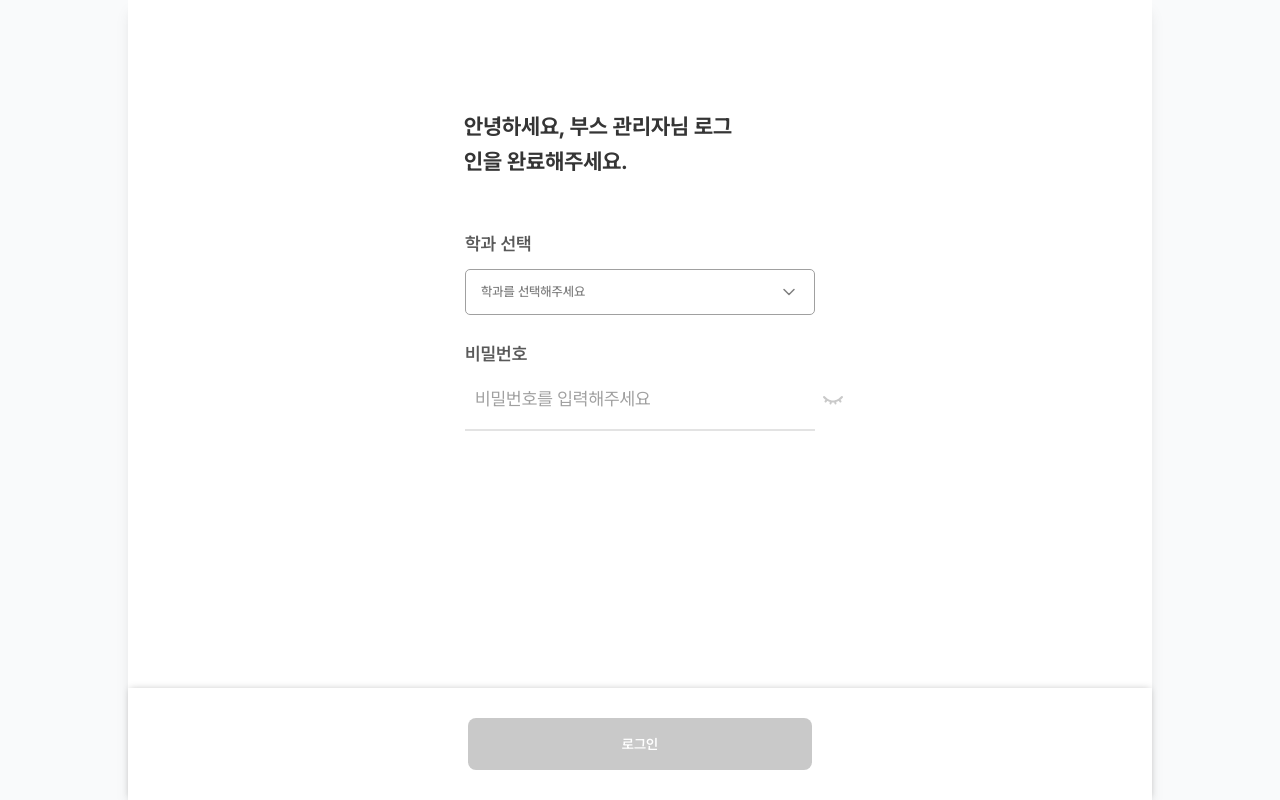
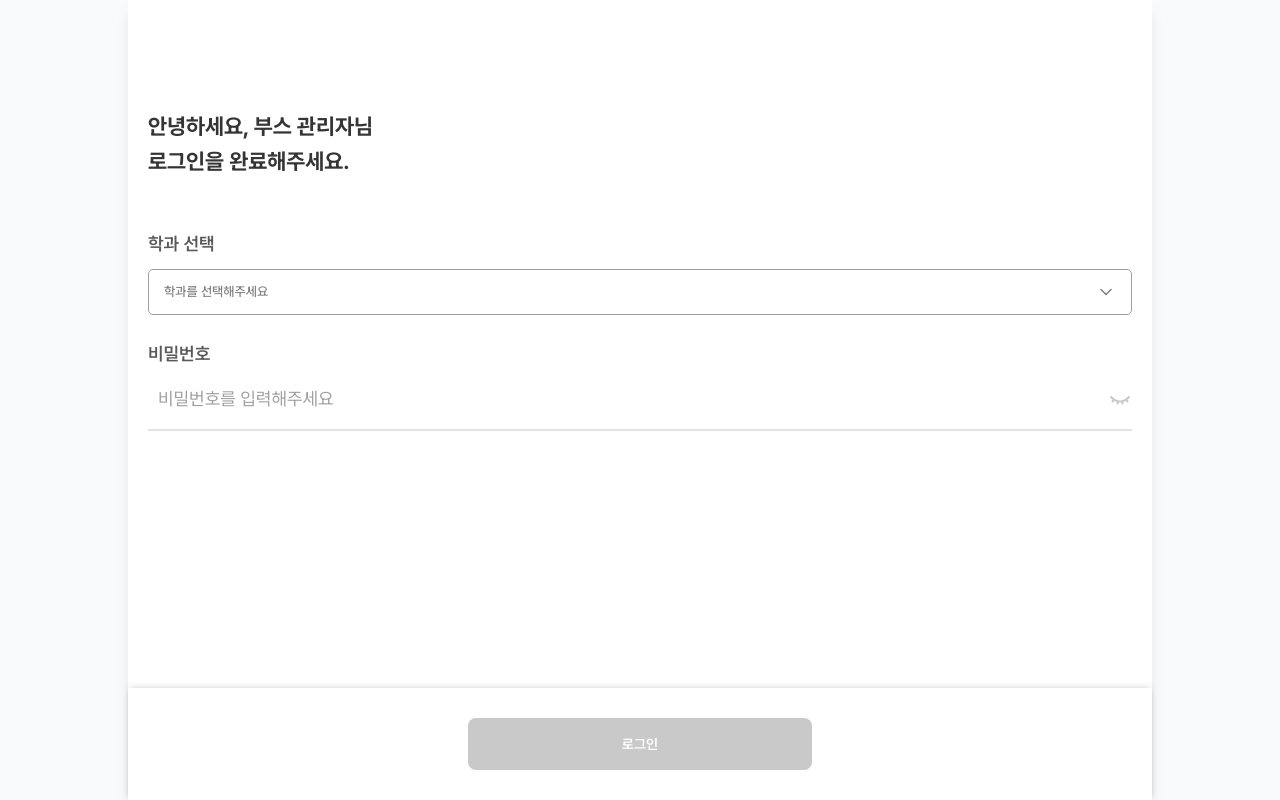
Before and after one commit to LikeLion-SKU/festival-fe, a React (Vite) app: page /login in a window 1280 px wide. Built offline with nearby package versions, Linux system fonts and the light colour scheme.

Commit message:
🎨 Design: 로그인 페이지 width 수정

```diff
--- a/src/components/Admin/AdminLogin/DepartmentBox.jsx
+++ b/src/components/Admin/AdminLogin/DepartmentBox.jsx
@@ -45,7 +45,7 @@ export default function DepartmentBox({
   }, []);
 
   return (
-    <div ref={wrapperRef} className="relative w-87.5">
+    <div ref={wrapperRef} className="relative w-full">
       <button
         type="button"
         onClick={() => setOpen((prev) => !prev)}
--- a/src/components/Admin/AdminLogin/PasswordBox.jsx
+++ b/src/components/Admin/AdminLogin/PasswordBox.jsx
@@ -11,7 +11,7 @@ export default function PasswordBox({ value, onChange, isFail, inputRef }) {
   const borderColor = isFail ? 'border-[#FF9500]' : 'border-[#E3E3E3]';
 
   return (
-    <div className="flex w-full min-w-87.5 flex-col gap-1.25">
+    <div className="flex w-full flex-col gap-1.25">
       <div
         className={`flex w-full items-center justify-between border-b-2 pb-3.75 pl-2.5 ${borderColor}`}
       >
--- a/src/pages/admin/AdminLogin.jsx
+++ b/src/pages/admin/AdminLogin.jsx
@@ -28,13 +28,16 @@ export default function AdminLogin() {
 
   return (
     <div className="relative flex flex-col items-center mx-auto min-h-dvh  bg-white">
-      <header className="pt-27.25 mr-20">
-        <h1 className="text-[22px] w-68 font-bold leading-8.75 text-[#353535]">
-          안녕하세요, 부스 관리자님 로그인을 완료해주세요.
+      <header className="pt-27.25 mr-auto ml-5">
+        <h1 className="text-[22px] font-bold leading-8.75 text-[#353535]">
+          안녕하세요, 부스 관리자님
+        </h1>
+        <h1 className="text-[22px] font-bold leading-8.75 text-[#353535]">
+          로그인을 완료해주세요.
         </h1>
       </header>
 
-      <div className="mt-12.75 flex w-87.5 flex-col gap-6.25 ">
+      <div className="mt-12.75 flex w-full flex-col gap-6.25 px-5 items-center">
         <div className="flex w-full flex-col gap-2.5">
           <div
             className={`flex items-center gap-1 w-full text-[18px] font-semibold leading-[1.6]  ${department ? 'text-[#FE5F54]' : 'text-deep-gray'}`}
```
